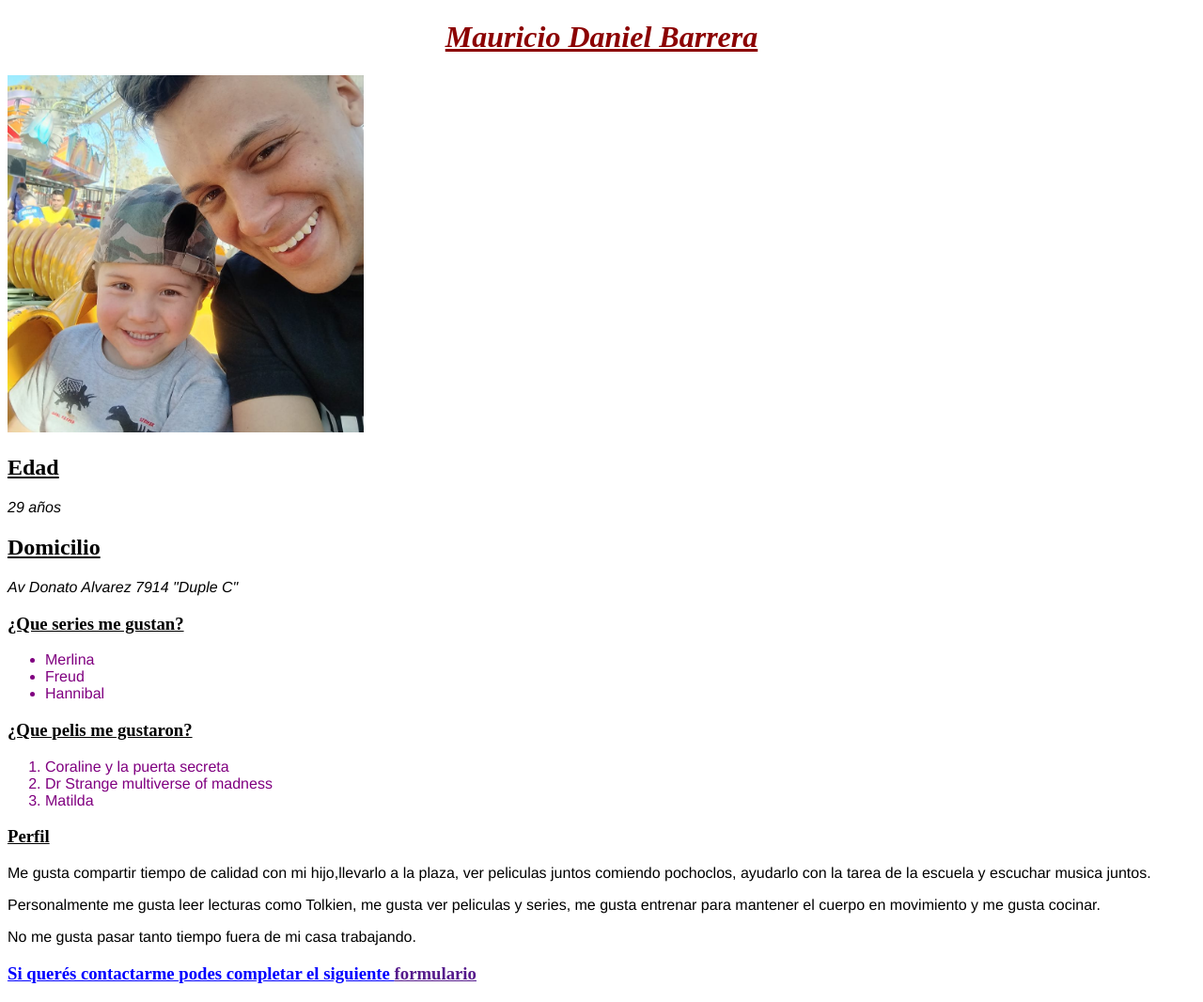
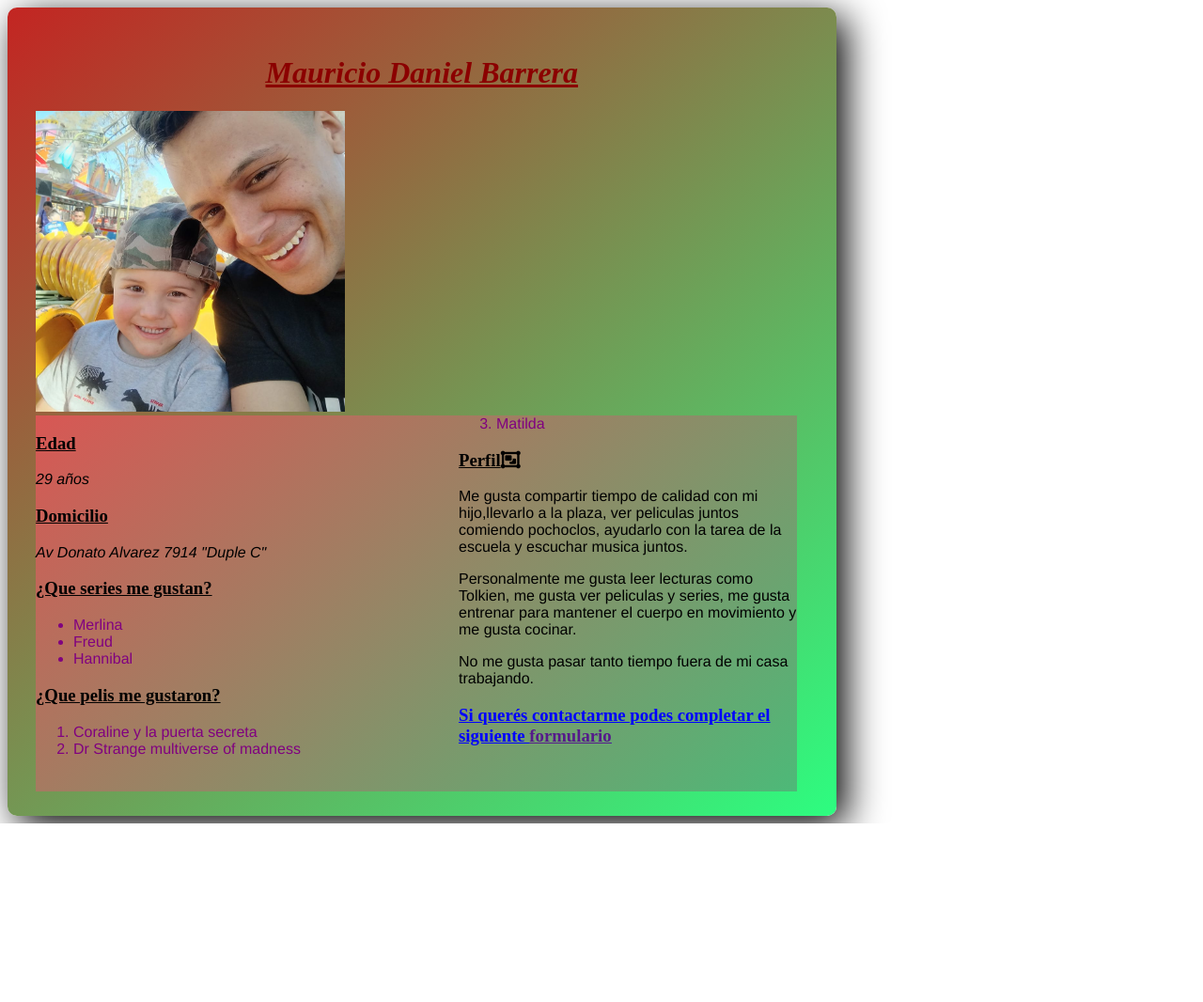
Before and after one commit to Mauri773/mauricio_repositorio, a plain HTML site: page m1u3/CV/Curriculum vitae.html in a window 1280 px wide. Shown: the whole page at 94% size. After the commit the page ends 876 px from the top, so only its background shows below. Drawn offline with Linux system fonts and the light colour scheme.

Commit message:
caja, iconos y fonts css

```diff
--- /dev/null
+++ b/ejemplo.css
@@ -0,0 +1,33 @@
+.caja {
+  width: 100%;
+  height: 2000px;
+  background: rgb(195, 37, 34);
+  background: linear-gradient(
+    139deg,
+    rgba(195, 37, 34, 1) 0%,
+    rgba(45, 253, 128, 1) 100%
+  );
+  padding: 30px;
+  box-shadow: 100px 100px 0px black;
+  border-radius: 20px 20px 20px 20px;
+}
+
+.texto {
+  background-color: lightgreen;
+  column-count: 3;
+  column-gap: 50px;
+  column-rule: 5px solid red;
+}
+
+.texto p {
+  margin: 0;
+}
+
+h1 {
+  font-family: "Jacquard 24", system-ui;
+  font-size: xx-large;
+}
+
+.fa-solid fa-ghost {
+  color: red;
+}
--- a/m1u3/CV/Curriculum vitae.css
+++ b/m1u3/CV/Curriculum vitae.css
@@ -30,3 +30,35 @@ ol {
 p {
   font-family: "Franklin Gothic Medium", "Arial Narrow", Arial, sans-serif;
 }
+
+.texto {
+  width: 810px;
+
+  height: 400px;
+  background: rgb(195, 37, 34);
+  background: linear-gradient(
+    139deg,
+    rgb(216, 87, 84) 0%,
+    rgb(77, 185, 120) 100%
+  );
+  column-count: 2;
+  column-gap: 90px;
+}
+
+.caja {
+  width: 65%;
+  height: 800px;
+  background: rgb(195, 37, 34);
+  background: linear-gradient(
+    139deg,
+    rgba(195, 37, 34, 1) 0%,
+    rgba(45, 253, 128, 1) 100%
+  );
+  padding: 30px;
+  box-shadow: 10px 10px 40px black;
+  border-radius: 10px 10px 10px 10px;
+}
+
+.fa-solid fa-object-group {
+  color: blue;
+}
--- a/m1u3/CV/Curriculum vitae.html
+++ b/m1u3/CV/Curriculum vitae.html
@@ -4,14 +4,24 @@
     <meta charset="UTF-8" />
     <meta name="viewport" content="width=device-width, initial-scale=1.0" />
     <title>CV</title>
+    <link
+      rel="stylesheet"
+      href="https://cdnjs.cloudflare.com/ajax/libs/font-awesome/6.5.2/css/all.min.css"
+      integrity="sha512-SnH5WK+bZxgPHs44uWIX+LLJAJ9/2PkPKZ5QiAj6Ta86w+fsb2TkcmfRyVX3pBnMFcV7oQPJkl9QevSCWr3W6A=="
+      crossorigin="anonymous"
+      referrerpolicy="no-referrer"
+    />
     <link rel="stylesheet" href="Curriculum vitae.css" />
   </head>
   <body>
+    <div class="caja">
       <h1>Mauricio Daniel Barrera</h1>
-    <img src="mauricio.jpg" alt="" width="30%" height="30%" />
-    <h2>Edad</h2>
+      <img src="mauricio.jpg" alt="" width="40%" height="40%" />
+
+      <div class="texto">
+        <h3>Edad</h3>
         <p class="parrafodestacado">29 años</p>
-    <h2>Domicilio</h2>
+        <h3>Domicilio</h3>
         <p class="parrafodestacado">Av Donato Alvarez 7914 "Duple C"</p>
         <h3>¿Que series me gustan?</h3>
         <ul>
@@ -25,21 +35,24 @@
           <li>Dr Strange multiverse of madness</li>
           <li>Matilda</li>
         </ol>
-    <h3>Perfil</h3>
+
+        <h3>Perfil<i class="fa-solid fa-object-group"></i></h3>
         <p>
-      Me gusta compartir tiempo de calidad con mi hijo,llevarlo a la plaza, ver
-      peliculas juntos comiendo pochoclos, ayudarlo con la tarea de la escuela y
-      escuchar musica juntos.
+          Me gusta compartir tiempo de calidad con mi hijo,llevarlo a la plaza,
+          ver peliculas juntos comiendo pochoclos, ayudarlo con la tarea de la
+          escuela y escuchar musica juntos.
         </p>
         <p>
-      Personalmente me gusta leer lecturas como Tolkien, me gusta ver peliculas
-      y series, me gusta entrenar para mantener el cuerpo en movimiento y me
-      gusta cocinar.
+          Personalmente me gusta leer lecturas como Tolkien, me gusta ver
+          peliculas y series, me gusta entrenar para mantener el cuerpo en
+          movimiento y me gusta cocinar.
         </p>
         <p>No me gusta pasar tanto tiempo fuera de mi casa trabajando.</p>
         <h3 class="destacado">
           Si querés contactarme podes completar el siguiente
           <a href="">formulario</a>
         </h3>
+      </div>
+    </div>
   </body>
 </html>
```
Also changed, not shown: ejemplo.html (added, +80 -0 lines). Lines whose indentation alone changed are shown as unchanged.
